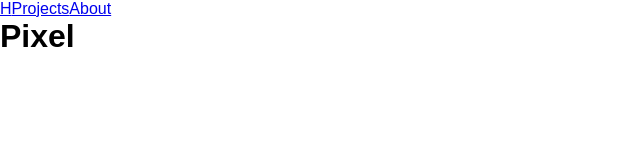
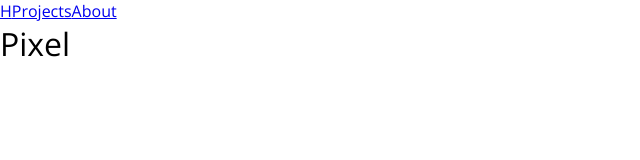
Before and after one commit to helencho/website, a React (Create React App) app: page /pixel in a window 1280 px wide. Shown: the top 160 px of the page, without its empty margins (0-640 px from the left). Built offline with nearby package versions, Linux system fonts and the light colour scheme.

Commit message:
install google fonts

```diff
--- a/src/stylesheets/index.css
+++ b/src/stylesheets/index.css
@@ -1,10 +1,13 @@
+@import url('https://fonts.googleapis.com/css?family=Open+Sans:300,400|Playfair+Display');
+
 body {
   margin: 0;
   padding: 0;
-  font-family: sans-serif;
+  font-family: 'Open Sans', sans-serif;
 }
 
-h1, h2, h3, h4, h5, h6, p, button {
+h1, h2, h3, h4, h5, h6, p, a, button {
   margin: 0;
   padding: 0;
+  font-weight: 300;
 }
```
